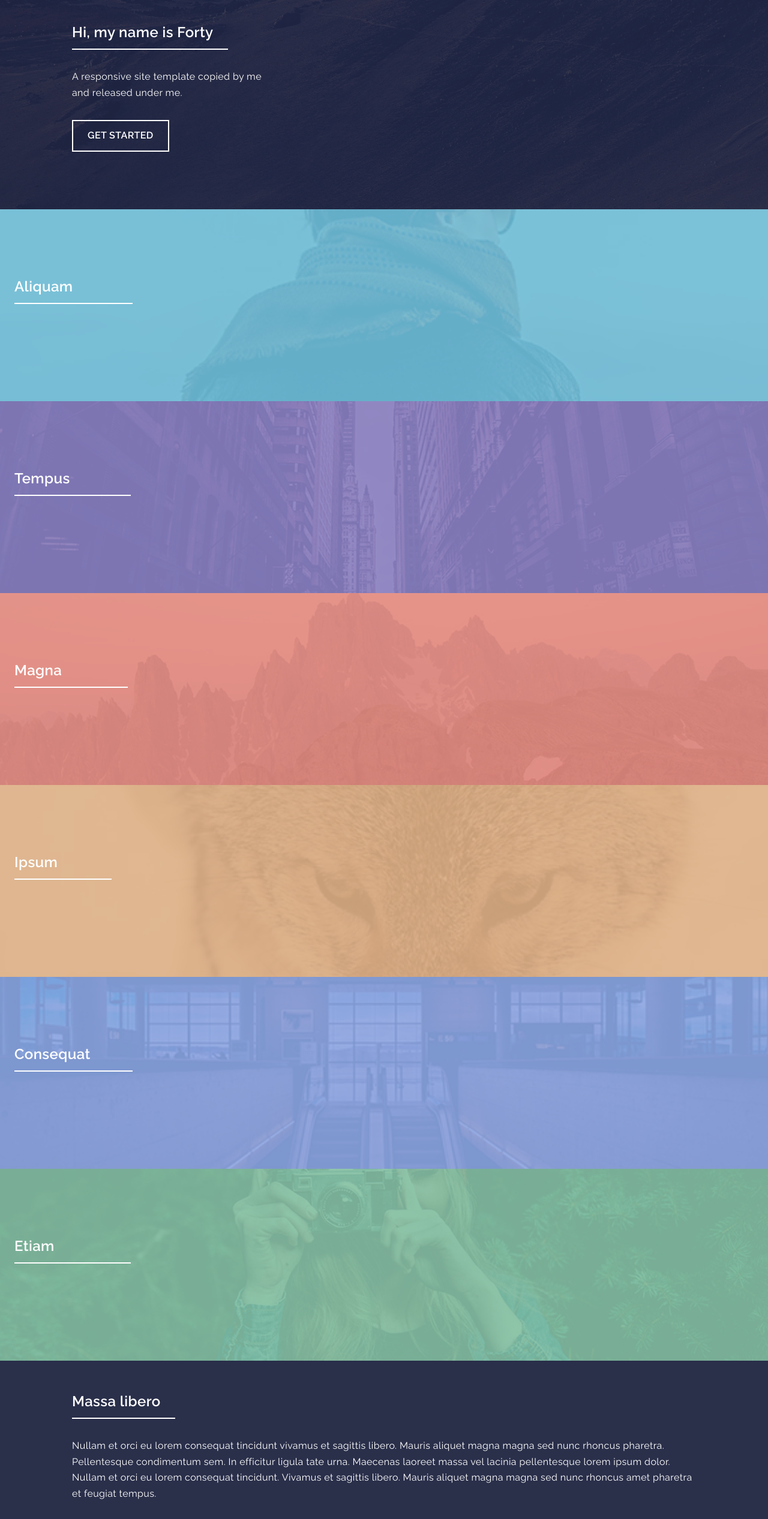
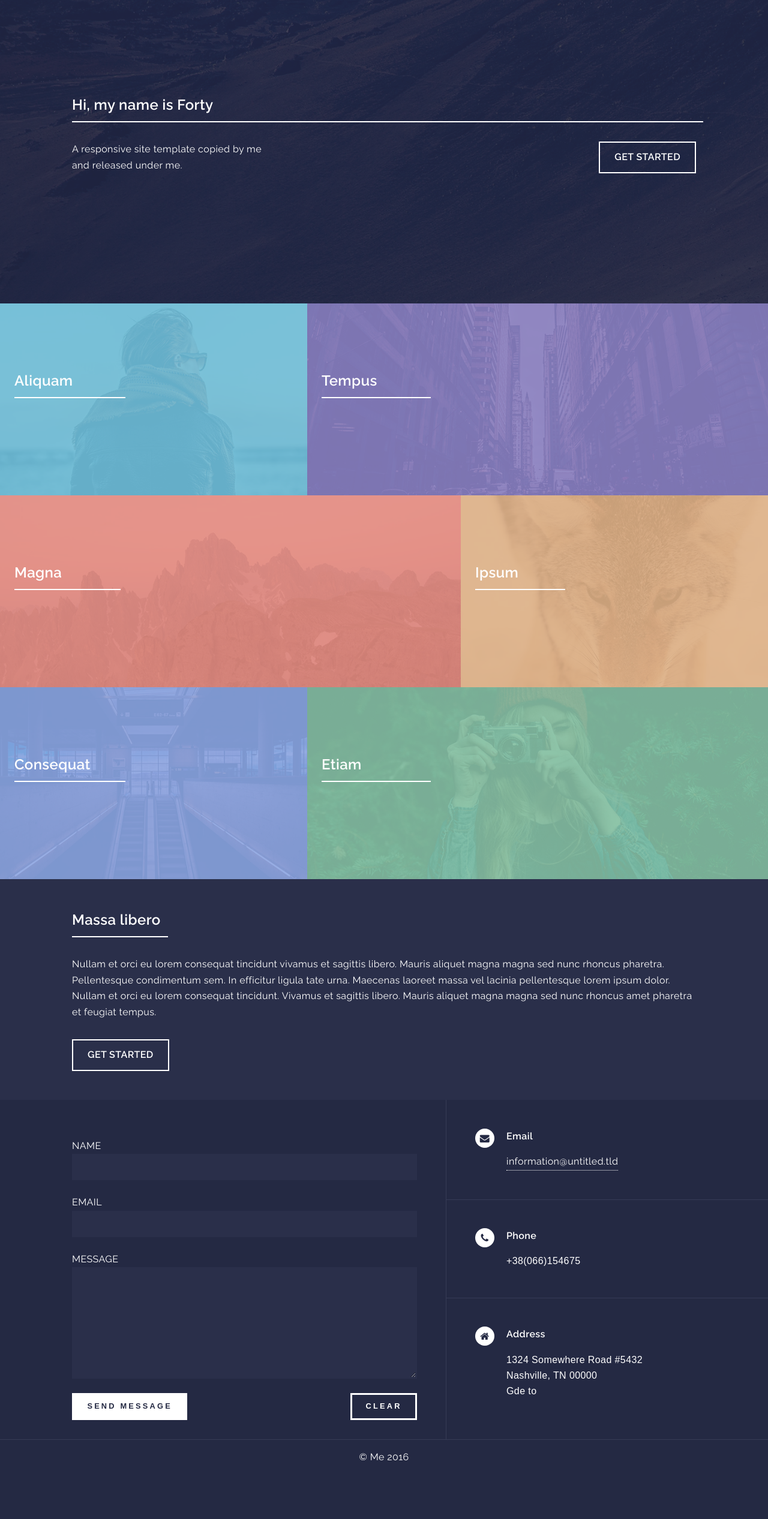
Before and after one commit to gultyaev/site1, a plain HTML site: page index.html in a window 1280 px wide. Shown: the part 50-2583 px from the top of the page at 60% size. After the commit the page ends 2509 px from the top, so only its background shows below. Drawn offline with Linux system fonts and the light colour scheme.

Commit message:
Доделал версии для других разрешений, осталось сделать меню и лендинг

```diff
--- a/index.html
+++ b/index.html
@@ -88,7 +88,7 @@
 
 		<section class="contacts">
 			<div class="inner" style="padding: 0;">
-				<section>
+				<section class="sct">
 					<form action="#" method="post">
 						<div class="inp">
 							<label for="name">Name</label>
--- a/style.css
+++ b/style.css
@@ -158,6 +158,10 @@ B A N N E R
 	margin-bottom: -2.75em;
 	background: url(images/banner.jpg) no-repeat scroll center;
 	background-size: cover;
+	height: 75vh;
+	min-height: 30em;
+	max-height: 50em;
+
 }
 .banner::after {
 	content: "";
@@ -581,9 +585,56 @@ M E D I A S C R E E N
 
 **************************************************************/
 
-@media screen (min-width: 700px) {
+@media screen and (min-width: 700px) {
+	.banner h1 {
+		font-size: 3.25em;
+	}
+	.banner p {
+		float: left;
+	}
+	.banner .get-started {
+		float: right;
+	}
 	article {
-		display: block;
 		width: 50%;
 	}
+	.art-text>:first-child {
+		width: auto;
+	}
+	.banner {
+		padding: 6em 0 2em 0;
+	}
+	.banner>.inner .art-text {
+		width: auto;
+	}
+	.inner {
+		width: calc(100% - 6em);
+	}
 }
+
+@media screen and (min-width: 1200px) {
+	article {
+		width: 40%;
+	}
+	article:nth-child(4n-1),
+	article:nth-child(4n-2) {
+		width: 60%;
+	}
+	.contacts>.inner>.sct {
+		padding: 4em 3em 2em 0;
+		border-right: 1px solid rgba(212, 212, 255, 0.1);
+		width: 60%;
+		float: left;
+	}
+	.contacts>.inner>.split {
+		width: 40%;
+		float: right;
+		padding: 0;
+	}
+	.split>* {
+		padding: 3em 0 1em 3em;
+	}
+	.split>*:first-child::before {
+		background: transparent;
+	}
+}
```
